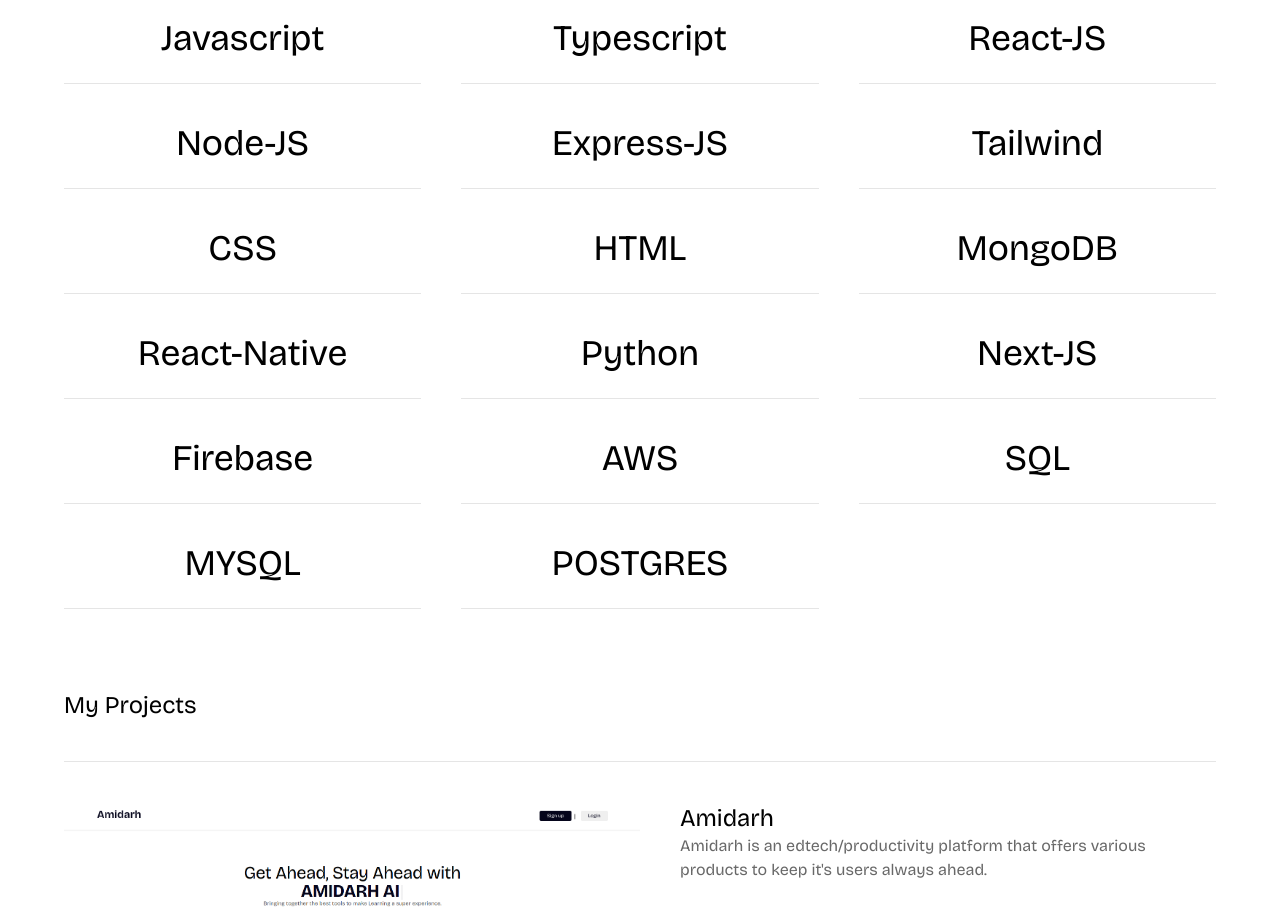
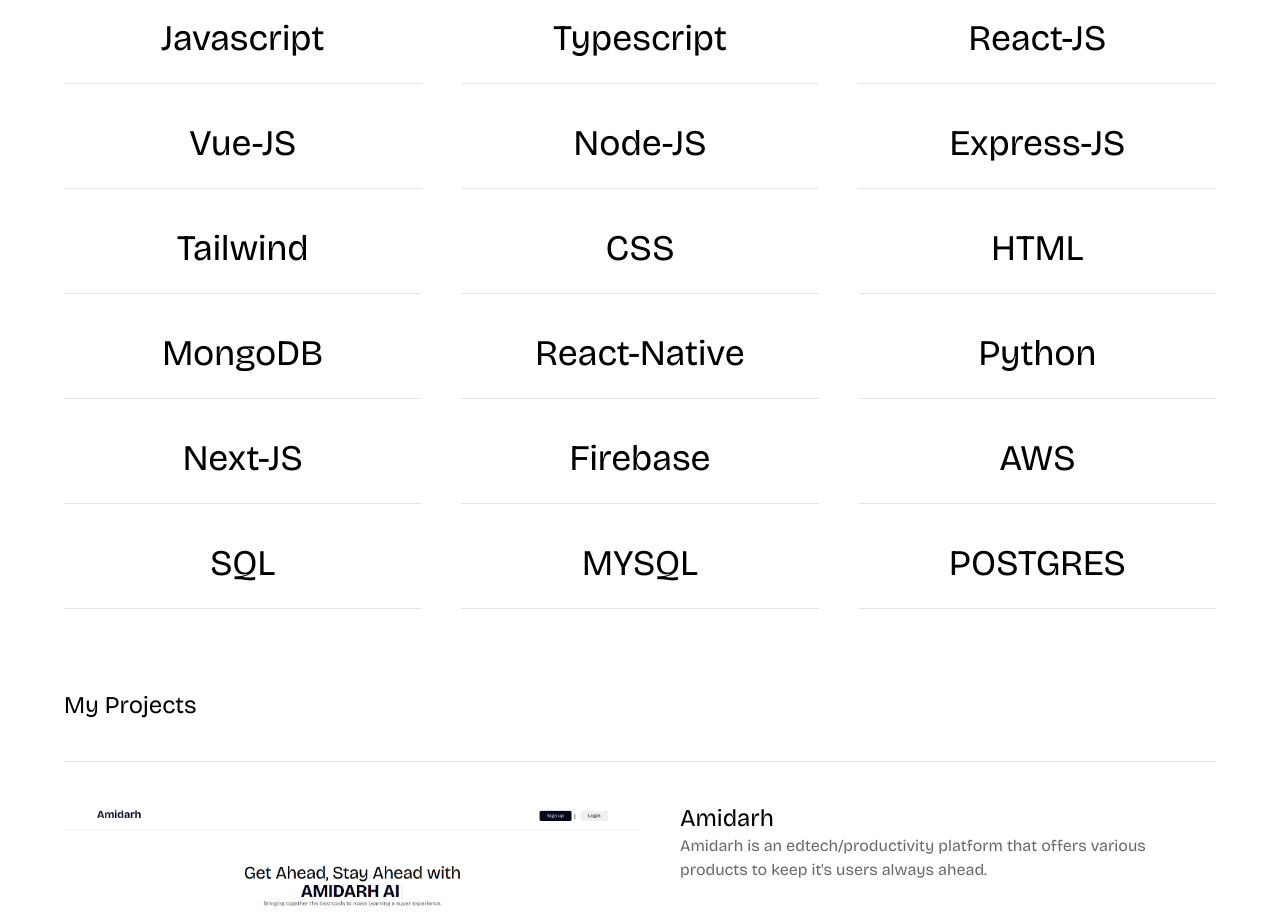
Before and after one commit to WISDOM-WOKE22/My-Portfolio, a Next.js app: page / in a window 1280 px wide. Shown: the part 820-1741 px from the top of the page. Built offline with nearby package versions, Linux system fonts and the light colour scheme; a web font is replaced by a local one.

Commit message:
choreL updated my skills

```diff
--- a/components/skills.tsx
+++ b/components/skills.tsx
@@ -19,6 +19,7 @@ export default function Skills () {
                     <Skill skill="Javascript"/>
                     <Skill skill="Typescript"/>
                     <Skill skill="React-JS"/>
+                    <Skill skill="Vue-JS"/>
                     <Skill skill="Node-JS"/>
                     <Skill skill="Express-JS"/>
                     <Skill skill="Tailwind"/>
```
